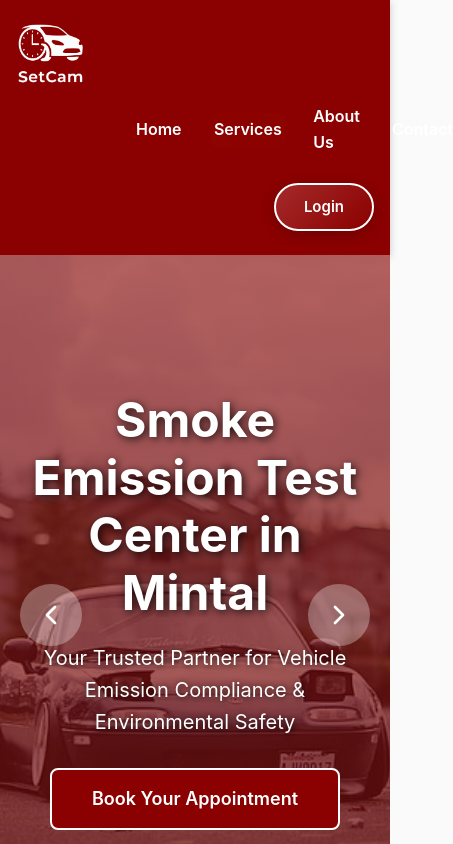
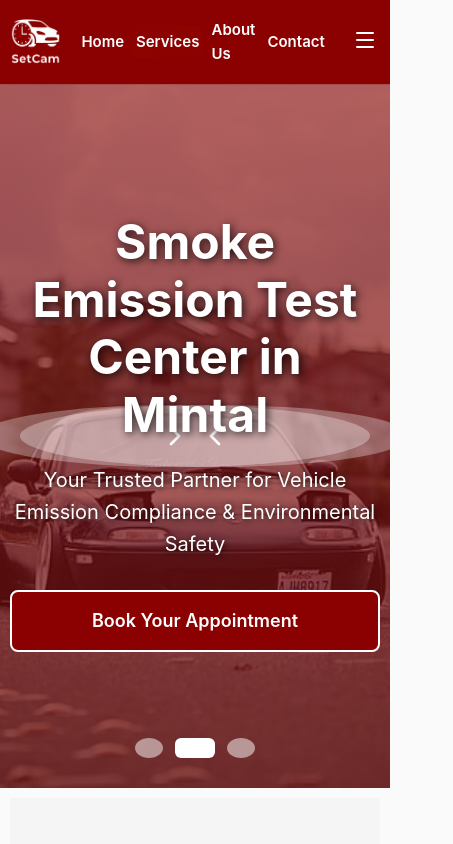
Before and after one commit to Lyndy22233/set-cam, a React (Create React App) app in the folder frontend/: page / in a window 390 px wide. Shown: the top 844 px of the page, 453 px wide, since content can reach past the window. Built offline with nearby package versions, Linux system fonts and the light colour scheme; no server answers; the HTML template or start-up script is replaced by a standard one.

Commit message:
Fix login error handling and add responsive design with hamburger menu for mobile

```diff
--- a/frontend/src/components/Navbar.css
+++ b/frontend/src/components/Navbar.css
@@ -317,25 +317,162 @@
   box-shadow: 0 4px 12px rgba(239, 68, 68, 0.3);
 }
 
+/* Mobile Menu Styles */
+.mobile-menu-toggle {
+  display: none;
+  background: none;
+  border: none;
+  color: white;
+  cursor: pointer;
+  padding: 8px;
+  transition: all 0.3s ease;
+}
+
+.mobile-menu-toggle:hover {
+  background: rgba(255, 255, 255, 0.1);
+  border-radius: 8px;
+}
+
+.mobile-menu {
+  display: none;
+  width: 100%;
+  background: #6B0000;
+  overflow: hidden;
+}
+
+.mobile-menu-content {
+  display: flex;
+  flex-direction: column;
+  padding: 20px;
+  gap: 12px;
+}
+
+.mobile-menu-content a,
+.mobile-menu-content button {
+  display: flex;
+  align-items: center;
+  gap: 12px;
+  padding: 12px 16px;
+  background: rgba(255, 255, 255, 0.1);
+  color: white;
+  text-decoration: none;
+  border-radius: 8px;
+  border: none;
+  font-size: 16px;
+  font-weight: 500;
+  cursor: pointer;
+  transition: all 0.3s ease;
+}
+
+.mobile-menu-content a:hover,
+.mobile-menu-content button:hover {
+  background: rgba(255, 255, 255, 0.2);
+  color: #FFD700;
+  transform: translateX(4px);
+}
+
+.mobile-logout {
+  width: 100%;
+  text-align: left;
+}
+
+.mobile-login {
+  background: linear-gradient(135deg, #A52A2A 0%, #8B0000 100%);
+  border: 2px solid white;
+  justify-content: center;
+}
+
+/* Tablet Styles */
 @media (max-width: 1024px) {
+  .navbar-menu {
+    gap: 24px;
+    margin-left: 60px;
+  }
+
+  .navbar-menu li a {
+    font-size: 15px;
+  }
+
   .navbar-menu li a.admin-link {
     font-size: 15px;
+    padding: 6px 10px;
+  }
+
+  .navbar-actions {
+    gap: 12px;
+  }
+
+  .profile-link span {
+    display: none;
+  }
+
+  .btn-logout span {
+    display: none;
   }
 }
 
+/* Mobile Styles */
 @media (max-width: 768px) {
+  .navbar-content {
+    position: relative;
+  }
+
+  .navbar-menu {
+    display: flex;
+    margin-left: 0;
+    flex: 1;
+    justify-content: center;
+    gap: 20px;
+    font-size: 18px;
+  }
+
+  .navbar-menu li a {
+    font-size: 18px;
+    font-weight: 600;
+  }
+
+  /* Hide user-specific actions on mobile, show in hamburger */
+  .navbar-actions {
+    display: none;
+  }
+
+  /* Show hamburger button on mobile */
+  .mobile-menu-toggle {
+    display: block;
+  }
+
+  /* Show mobile menu */
+  .mobile-menu {
+    display: block;
+  }
+
   .confirmation-modal {
     min-width: 90%;
     margin: 0 5%;
   }
+}
 
-  .navbar-content {
-    flex-wrap: wrap;
+/* Small Mobile Styles */
+@media (max-width: 480px) {
+  .navbar-logo {
+    height: 45px;
   }
 
-  .navbar-actions {
-    width: 100%;
-    justify-content: flex-end;
-    margin-top: 8px;
+  .navbar-menu {
+    gap: 12px;
+  }
+
+  .navbar-menu li a {
+    font-size: 15px;
+  }
+
+  .mobile-menu-content {
+    padding: 15px;
+  }
+
+  .mobile-menu-content a,
+  .mobile-menu-content button {
+    padding: 10px 14px;
+    font-size: 15px;
   }
 }
--- a/frontend/src/components/Navbar.js
+++ b/frontend/src/components/Navbar.js
@@ -4,7 +4,7 @@ import { signOut } from 'firebase/auth';
 import { auth, db } from '../config/firebase';
 import { doc, getDoc } from 'firebase/firestore';
 import { toast } from 'react-toastify';
-import { User, Settings, Calendar, Users, LayoutDashboard, LogOut, X } from 'lucide-react';
+import { User, Settings, Calendar, Users, LayoutDashboard, LogOut, X, Menu } from 'lucide-react';
 import { motion, AnimatePresence } from 'framer-motion';
 import NotificationCenter from './NotificationCenter';
 import './Navbar.css';
@@ -13,6 +13,7 @@ const Navbar = ({ user }) => {
   const [isAdmin, setIsAdmin] = useState(false);
   const [loading, setLoading] = useState(true);
   const [showLogoutModal, setShowLogoutModal] = useState(false);
+  const [mobileMenuOpen, setMobileMenuOpen] = useState(false);
 
   useEffect(() => {
     const checkAdminStatus = async () => {
@@ -128,7 +129,87 @@ const Navbar = ({ user }) => {
               <Link to="/login" className="btn-login">Login</Link>
             )}
           </div>
+
+          {/* Mobile Hamburger Button */}
+          <button
+            className="mobile-menu-toggle"
+            onClick={() => setMobileMenuOpen(!mobileMenuOpen)}
+            aria-label="Toggle menu"
+          >
+            {mobileMenuOpen ? <X size={24} /> : <Menu size={24} />}
+          </button>
         </div>
+
+        {/* Mobile Menu */}
+        <AnimatePresence>
+          {mobileMenuOpen && (
+            <motion.div
+              className="mobile-menu"
+              initial={{ height: 0, opacity: 0 }}
+              animate={{ height: 'auto', opacity: 1 }}
+              exit={{ height: 0, opacity: 0 }}
+              transition={{ duration: 0.3 }}
+            >
+              <div className="mobile-menu-content">
+                {user ? (
+                  <>
+                    {!isAdmin ? (
+                      <>
+                        <Link to="/my-appointments" onClick={() => setMobileMenuOpen(false)}>
+                          <Calendar size={20} />
+                          My Appointments
+                        </Link>
+                        <Link to="/profile" onClick={() => setMobileMenuOpen(false)}>
+                          <User size={20} />
+                          Profile
+                        </Link>
+                        <button onClick={() => { setMobileMenuOpen(false); handleLogoutClick(); }} className="mobile-logout">
+                          <LogOut size={20} />
+                          Logout
+                        </button>
+                      </>
+                    ) : (
+                      <>
+                        <Link to="/admin/dashboard" onClick={() => setMobileMenuOpen(false)}>
+                          <LayoutDashboard size={20} />
+                          Dashboard
+                        </Link>
+                        <Link to="/admin/appointments" onClick={() => setMobileMenuOpen(false)}>
+                          <Calendar size={20} />
+                          Appointments
+                        </Link>
+                        <Link to="/admin/calendar" onClick={() => setMobileMenuOpen(false)}>
+                          <Calendar size={20} />
+                          Calendar
+                        </Link>
+                        <Link to="/admin/users" onClick={() => setMobileMenuOpen(false)}>
+                          <Users size={20} />
+                          Users
+                        </Link>
+                        <Link to="/admin/settings" onClick={() => setMobileMenuOpen(false)}>
+                          <Settings size={20} />
+                          Settings
+                        </Link>
+                        <Link to="/profile" onClick={() => setMobileMenuOpen(false)}>
+                          <User size={20} />
+                          Profile
+                        </Link>
+                        <button onClick={() => { setMobileMenuOpen(false); handleLogoutClick(); }} className="mobile-logout">
+                          <LogOut size={20} />
+                          Logout
+                        </button>
+                      </>
+                    )}
+                  </>
+                ) : (
+                  <Link to="/login" onClick={() => setMobileMenuOpen(false)} className="mobile-login">
+                    Login
+                  </Link>
+                )}
+              </div>
+            </motion.div>
+          )}
+        </AnimatePresence>
       </nav>
 
       {/* Logout Confirmation Modal */}
--- a/frontend/src/index.css
+++ b/frontend/src/index.css
@@ -394,17 +394,150 @@ p {
 .justify-center { justify-content: center; }
 .w-full { width: 100%; }
 
-/* Responsive */
+/* ========================================
+   RESPONSIVE DESIGN
+   ======================================== */
+
+/* Tablet Styles */
+@media (max-width: 1024px) {
+  html {
+    font-size: 15px;
+  }
+
+  .container {
+    max-width: 900px;
+    padding: 1.5rem;
+  }
+
+  h1 { font-size: 2.25rem; }
+  h2 { font-size: 1.75rem; }
+  h3 { font-size: 1.5rem; }
+
+  .card {
+    padding: 1.75rem;
+  }
+
+  .btn, button {
+    padding: 10px 18px;
+    font-size: 14px;
+  }
+}
+
+/* Mobile Styles */
 @media (max-width: 768px) {
+  html {
+    font-size: 14px;
+  }
+
   .container {
+    max-width: 100%;
     padding: 1rem;
   }
 
   h1 { font-size: 2rem; }
   h2 { font-size: 1.75rem; }
   h3 { font-size: 1.5rem; }
+  h4 { font-size: 1.25rem; }
+  h5 { font-size: 1.1rem; }
 
   .card {
-    padding: 1.5rem;
+    padding: 1.25rem;
+    border-radius: 10px;
+  }
+
+  .btn, button {
+    padding: 10px 16px;
+    font-size: 14px;
+    width: 100%;
+  }
+
+  .btn-sm {
+    padding: 8px 14px;
+    font-size: 13px;
+  }
+
+  /* Make tables responsive */
+  table {
+    display: block;
+    overflow-x: auto;
+    white-space: nowrap;
+  }
+
+  /* Stack form elements */
+  .form-row {
+    flex-direction: column;
+  }
+
+  .form-group {
+    width: 100% !important;
+  }
+
+  /* Adjust modal for mobile */
+  .modal {
+    margin: 10px;
+    max-width: calc(100% - 20px);
+  }
+
+  .modal-body {
+    max-height: calc(100vh - 200px);
+    overflow-y: auto;
   }
 }
+
+/* Small Mobile Styles */
+@media (max-width: 480px) {
+  html {
+    font-size: 13px;
+  }
+
+  .container {
+    padding: 0.75rem;
+  }
+
+  h1 { font-size: 1.75rem; }
+  h2 { font-size: 1.5rem; }
+  h3 { font-size: 1.25rem; }
+
+  .card {
+    padding: 1rem;
+    border-radius: 8px;
+  }
+
+  .btn, button {
+    padding: 10px 14px;
+    font-size: 13px;
+  }
+
+  /* Stack elements on very small screens */
+  .flex {
+    flex-direction: column;
+  }
+
+  .gap-2 {
+    gap: 0.5rem;
+  }
+}
+
+/* Landscape Mobile */
+@media (max-width: 896px) and (orientation: landscape) {
+  .container {
+    padding: 1rem 2rem;
+  }
+
+  .modal {
+    max-height: 85vh;
+    overflow-y: auto;
+  }
+}
+
+/* Touch Device Optimizations */
+@media (hover: none) and (pointer: coarse) {
+  button, .btn, a {
+    min-height: 44px;
+    min-width: 44px;
+  }
+
+  input, textarea, select {
+    font-size: 16px !important; /* Prevents zoom on iOS */
+  }
+}
--- a/frontend/src/pages/Login.js
+++ b/frontend/src/pages/Login.js
@@ -62,8 +62,8 @@ const Login = () => {
 
       if (error.code === 'auth/user-not-found') {
         errorMessage = 'No account found with this email';
-      } else if (error.code === 'auth/wrong-password') {
-        errorMessage = 'Incorrect password';
+      } else if (error.code === 'auth/wrong-password' || error.code === 'auth/invalid-credential') {
+        errorMessage = 'Invalid email or password';
       } else if (error.code === 'auth/invalid-email') {
         errorMessage = 'Invalid email address';
       } else if (error.code === 'auth/too-many-requests') {
```
Also changed, not shown: 1 other file (tests, documents, lock files or other folders).
